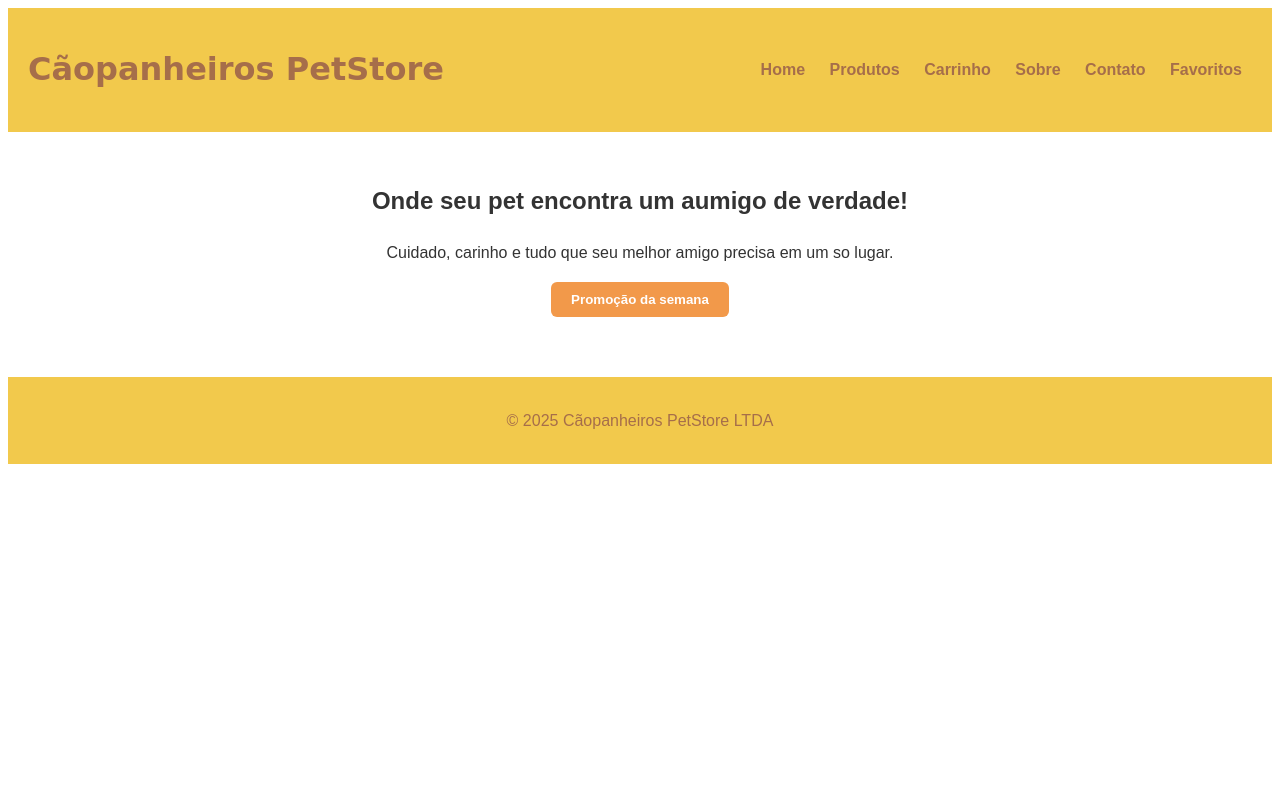
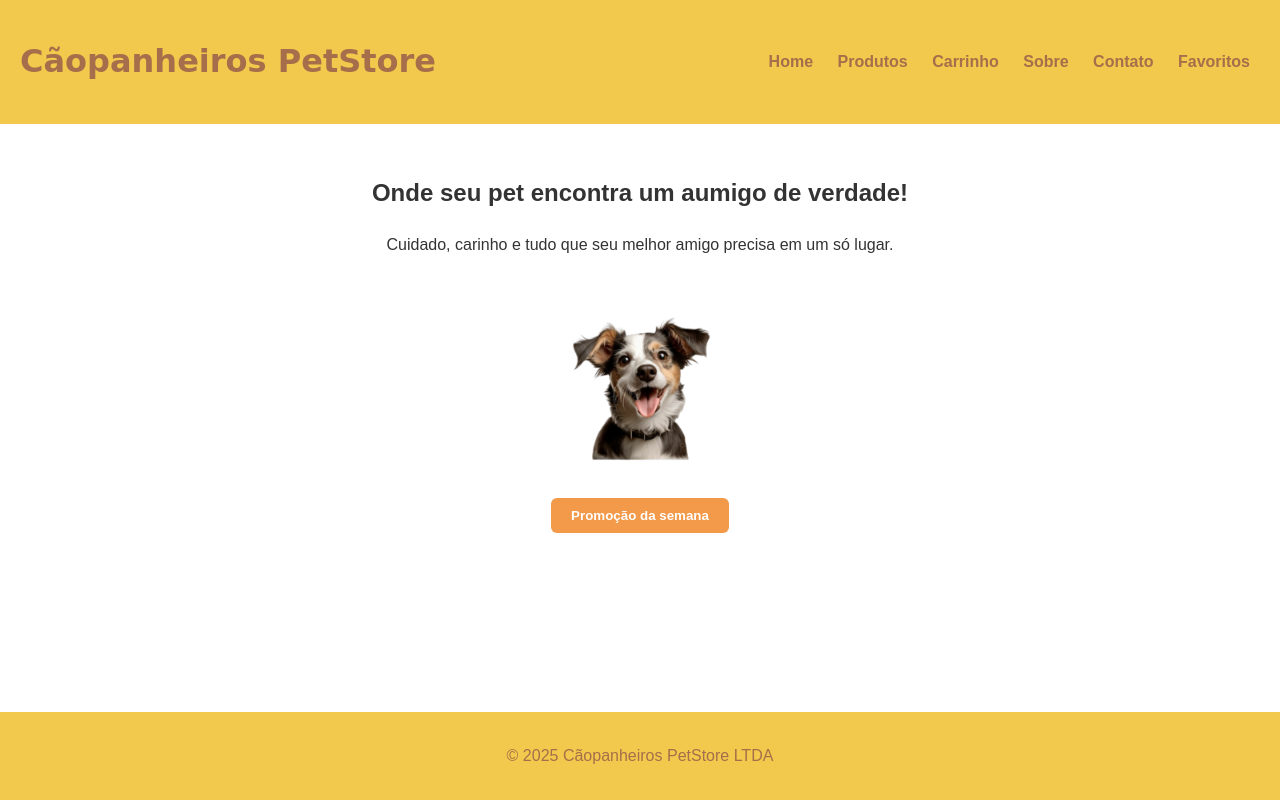
Before and after one commit to lamartinz/PetshopWeb, a PHP site: page / in a window 1280 px wide. Run offline with PHP 8.4, Linux system fonts and the light colour scheme.

Commit message:
Feature: Implementei a lógica do carrinho. Adicionei uma imagem e coloquei na página inicial

```diff
--- a/SRC/carrinho.html
+++ b/SRC/carrinho.html
@@ -31,7 +31,6 @@
   </footer>
 
   <script>
-    let carrinho = JSON.parse(localStorage.getItem("carrinho")) || [];
 
     function exibirCarrinho() {
       let lista = document.getElementById("lista-carrinho");
@@ -41,9 +40,10 @@
 
       carrinho.forEach((item, i) => {
         let li = document.createElement("li");
-        li.textContent = item.nome + " - R$ " + item.preco.toFixed(2);
+        const subtotal = item.preco * item.quantidade;
+        li.textContent = item.nome + " (x" + item.quantidade + ")" +  " - R$ " + subtotal.toFixed(2);
         lista.appendChild(li);
-        soma += item.preco;
+        soma += subtotal;
       });
 
       total.textContent = "Total: R$ " + soma.toFixed(2);
--- a/SRC/css/style.css
+++ b/SRC/css/style.css
@@ -3,6 +3,10 @@ body{
   background-color: #FFFFFF;
   color: #333;
   line-height: 1.6;
+  min-height: 100vh;
+  display: flex;
+  flex-direction: column;
+  margin: 0;
 }
 
 header{
@@ -48,8 +52,16 @@ button:hover, .btn:hover{
 }
 
 main{
+  flex: 1;
   padding: 30px 20px;
   text-align: center;
+}
+
+.mascote {
+  width: 200px;
+  max-width: 30%;
+  display: block;
+  margin: 20px auto;
 }
 
 .card{
--- a/SRC/index.html
+++ b/SRC/index.html
@@ -21,9 +21,14 @@
     </header>
 
     <main>
-        <h2>Onde seu pet encontra um aumigo de verdade!</h2>
-        <p>Cuidado, carinho e tudo que seu melhor amigo precisa em um so lugar.</p>
-        <button onclick="alert('Promoção: frete gratis para Fortaleza!')">Promoção da semana</button>
+        <div class="pet-hero-section">
+            <h2>Onde seu pet encontra um aumigo de verdade!</h2>
+            <p>Cuidado, carinho e tudo que seu melhor amigo precisa em um só lugar.</p>
+            <div class="pet-images-container">
+                <img src="IMAGES/img6.png" alt="Mascote" class="mascote">
+            </div>
+            <button onclick="alert('Promoção: frete gratis para Fortaleza!')">Promoção da semana</button>
+        </div>
     </main>
 
     <footer>
```
Also changed, not shown: SRC/JS/script.js (+59 -0 lines), SRC/produtos.html (+5 -5 lines), SRC/IMAGES/img6.png (added).
